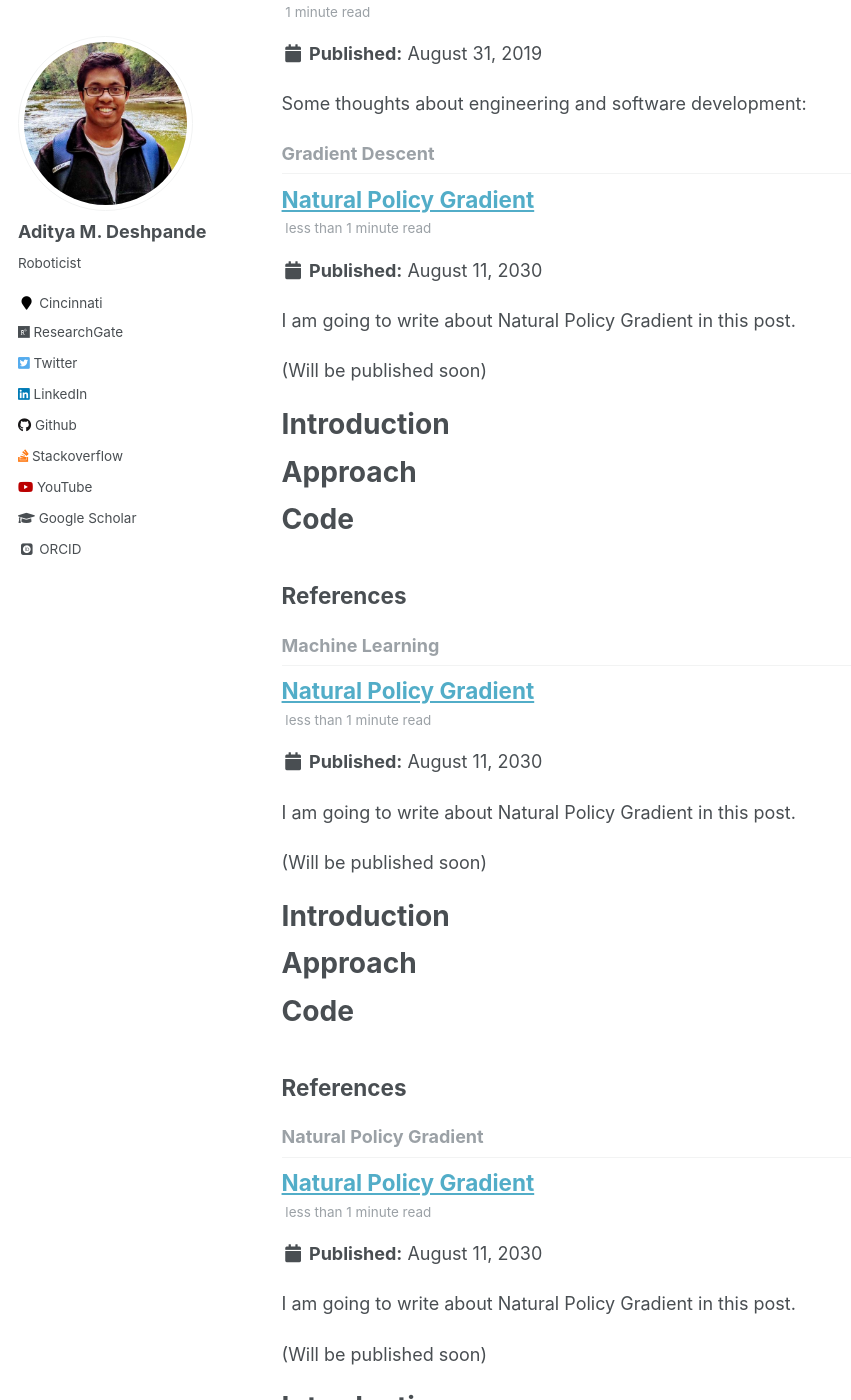
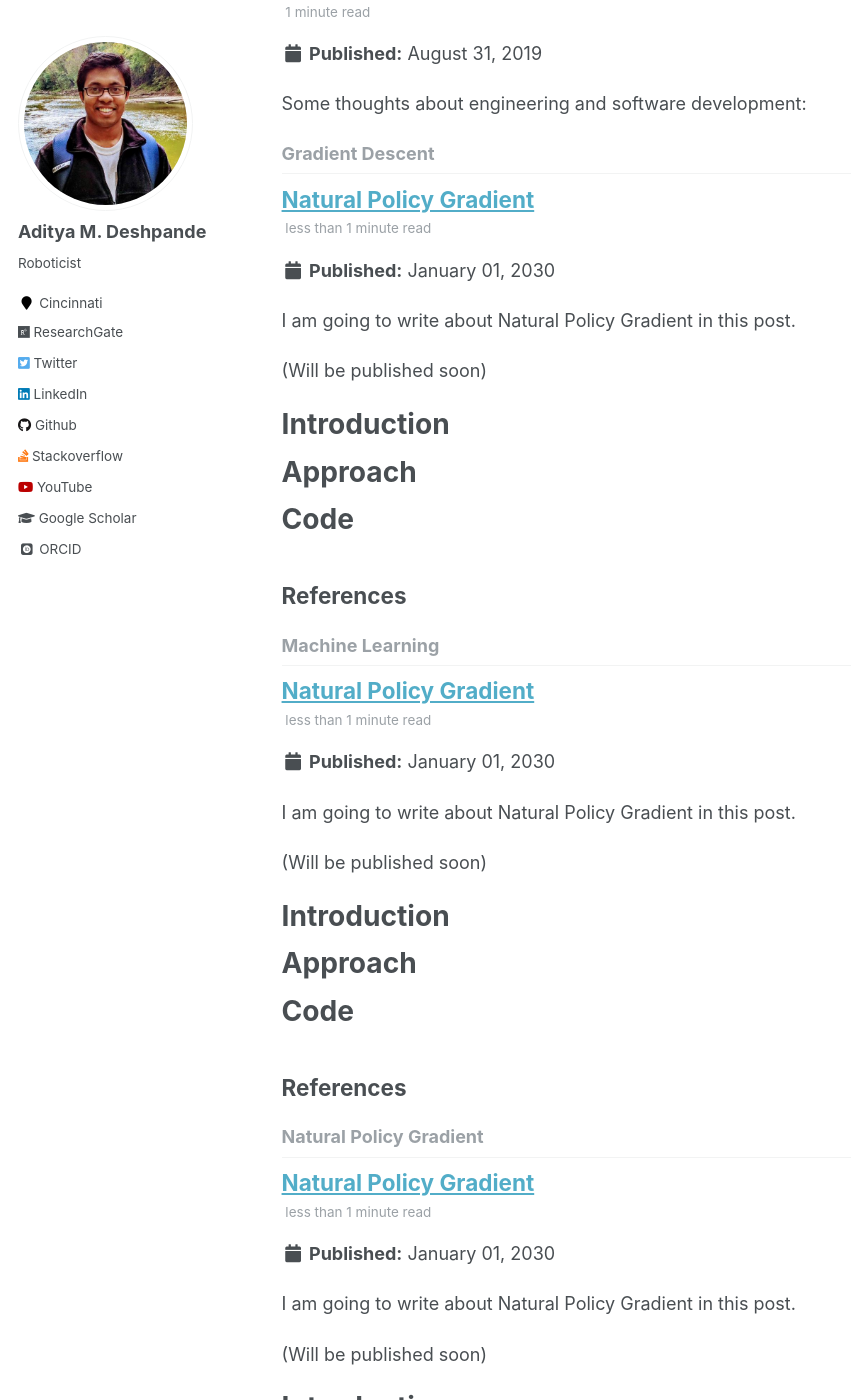
Before and after one commit to adipandas/adipandas.github.io, a Jekyll site: the page built from _pages/tag-archive.html, in a window 1280 px wide and 1400 px high, scrolled down 737 px. Shown: the whole window, without its empty margins (0-851 px from the left). Built offline with Jekyll 4.4.1, drawn with Linux system fonts in a browser that asks for light colours; some web fonts are replaced; some of the changed text lies outside the part shown.

Commit message:
Update 2019-05-09-Natural-Policy-Gradient.md

```diff
--- a/_posts/2019-05-09-Natural-Policy-Gradient.md
+++ b/_posts/2019-05-09-Natural-Policy-Gradient.md
@@ -1,7 +1,7 @@
 ---
 title: 'Natural Policy Gradient'
-date: 2030-08-11
-permalink: /posts/2019/05/natural-policy-gradient/
+date: 2030-01-01
+permalink: /posts/2030/01/natural-policy-gradient/
 tags:
   - Deep Learning
   - Machine Learning
```
